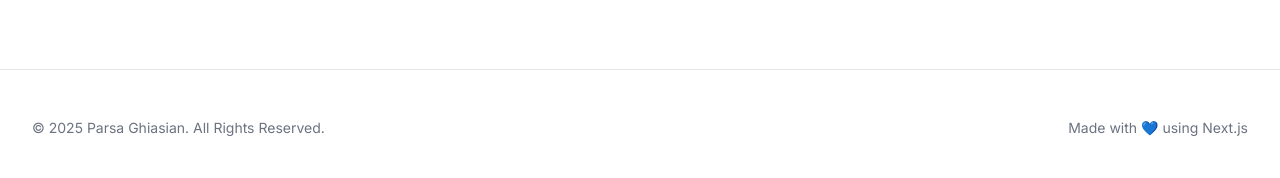
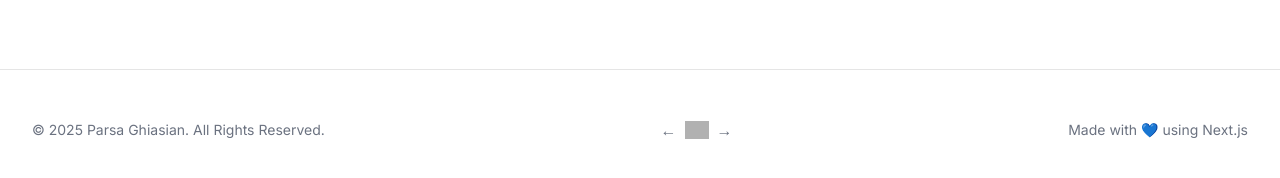
Before and after one commit to pghiasia/personal-website, a Next.js app: page / in a window 1280 px wide. Shown: the part 3789-3967 px from the top of the page. Built offline with nearby package versions, Linux system fonts and the light colour scheme; grey boxes are pictures that could not be loaded.

Commit message:
added webring widget:

```diff
--- a/app/layout.tsx
+++ b/app/layout.tsx
@@ -24,8 +24,19 @@ export default function RootLayout({
           <Navigation />
           <main className="pt-16">{children}</main>
           <footer className="border-t mt-20">
-            <div className="max-w-7xl mx-auto px-4 sm:px-6 lg:px-8 py-12 flex justify-between items-center">
+            <div className="max-w-7xl mx-auto px-4 sm:px-6 lg:px-8 py-12 flex flex-col sm:flex-row justify-between items-center gap-4">
               <p className="text-sm text-gray-500">© {new Date().getFullYear()} Parsa Ghiasian. All Rights Reserved.</p>
+              <div className="flex items-center gap-2">
+                <a href="https://cs.uwatering.com/https://parsaghiasian.com?nav=prev" className="text-gray-500 hover:text-gray-700 dark:hover:text-gray-300 transition-colors">←</a>
+                <a href="https://cs.uwatering.com/https://parsaghiasian.com" target="_blank" rel="noopener noreferrer">
+                  <img
+                    src="https://cs.uwatering.com/icon.black.svg"
+                    alt="CS Webring"
+                    className="w-6 h-auto opacity-80 dark:invert"
+                  />
+                </a>
+                <a href="https://cs.uwatering.com/https://parsaghiasian.com?nav=next" className="text-gray-500 hover:text-gray-700 dark:hover:text-gray-300 transition-colors">→</a>
+              </div>
               <p className="text-sm text-gray-500">Made with 💙 using Next.js</p>
             </div>
           </footer>
```
